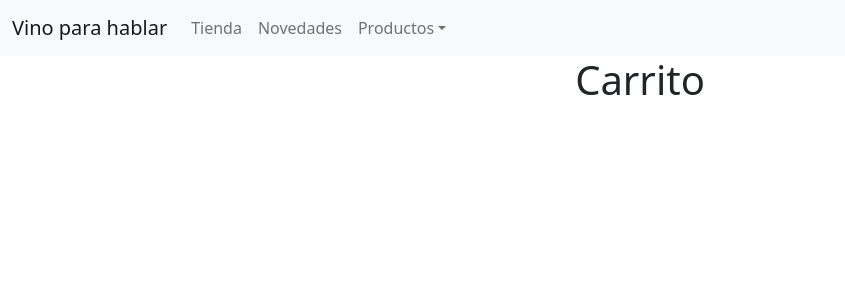
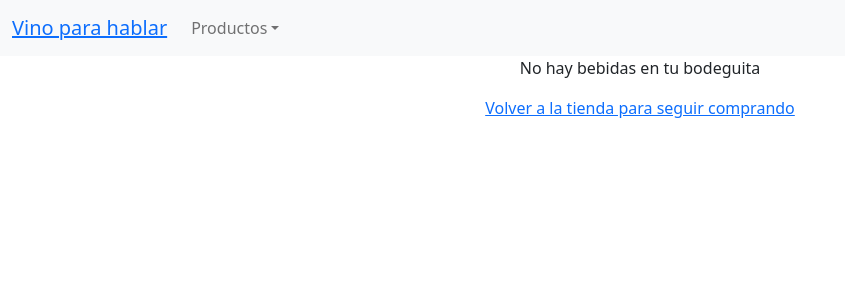
Before and after one commit to GiuliVelasco/MiTiendaEnReact, a React (Create React App) app: page /cart in a window 1280 px wide. Shown: the top 300 px of the page, without its empty margins (0-845 px from the left). Built offline with nearby package versions, Linux system fonts and the light colour scheme.

Commit message:
desafio cartView

```diff
--- a/src/App.js
+++ b/src/App.js
@@ -1,10 +1,11 @@
 import NavBar from './components/NavBar/NavBar';
-import ItemListContainer from './components/ItemListContainer/ItemListContainer'
+import ItemListContainer from './components/ItemListContainer/ItemListContainer';
 import ItemDetailContainer from './components/ItemDetailContainer/ItemDetailContainer';
 import 'bootstrap/dist/css/bootstrap.min.css';
 import './App.css';
 import { BrowserRouter, Routes, Route } from "react-router-dom";
 import CartProvider from './context/CartContext';
+import Cart from './components/Cart/Cart';
 
 function App() {
   return (
@@ -21,7 +22,7 @@ function App() {
               />
               <Route path="/about" element={<h1>About</h1>} />
               <Route path="*" element={<ItemListContainer />} />
-              <Route path='/cart' element={<h1>Carrito</h1>}/>
+              <Route path='/cart' element={<Cart/>} />
             </Routes>
           </CartProvider>
         </BrowserRouter>
--- a/src/components/Cart/Cart.js
+++ b/src/components/Cart/Cart.js
@@ -0,0 +1,30 @@
+import { useContext } from 'react';
+import { CartContext } from '../../context/CartContext';
+import { Link } from 'react-router-dom'
+import ItemCart from '../ItemCart/ItemCart';
+
+const Cart = () => {
+    const { cart, totalPrice, cleanCart } = useContext(CartContext)
+
+    if (cart.length === 0) {
+
+        return (
+            <>
+            <p>No hay bebidas en tu bodeguita</p>
+            <Link to='/'>Volver a la tienda para seguir comprando</Link>
+            </>
+        )
+    }
+
+    return (
+        <>
+            {cart.map(item => <ItemCart key={item.id} item={item}/>)}
+            <p>
+                TOTAL: ${totalPrice()}
+            </p>
+            <button onClick={() => cleanCart()}>Vaciar bodega</button>
+        </>
+    )
+}
+
+export default Cart
--- /dev/null
+++ b/src/components/ItemCart/ItemCart.js
@@ -0,0 +1,18 @@
+import { useContext } from 'react';
+import { CartContext } from '../../context/CartContext';
+
+const ItemCart = ({ item }) => {
+    const { removeToCart } = useContext(CartContext)
+
+    return (
+        <div>
+            <p>Título: {item.nombre}</p>
+            <p>Cantidad: {item.quantity}</p>
+            <p>Precio unitario: ${item.precio}</p>
+            <p>Subtotal: ${item.quantity * item.precio}</p>
+            <button onClick={() => removeToCart(item.id)}> Eliminar </button>
+        </div>
+    )
+}
+
+export default ItemCart
--- a/src/components/NavBar/NavBar.js
+++ b/src/components/NavBar/NavBar.js
@@ -5,17 +5,16 @@ import NavDropdown from 'react-bootstrap/NavDropdown';
 import './NavBar.css'
 import CardWidget from '../CardWidget/CardWidget';
 import Categories from '../Categories/Categories';
+import {Link} from 'react-router-dom'
 
 const NavBar = () => {
     return (
         <Navbar className="NavBar" bg="light" expand="lg">
             <Container>
-                <Navbar.Brand href="../ItemDetailContainer/ItemDetailContainer">Vino para hablar</Navbar.Brand>
+                <Navbar.Brand><Link to="/">Vino para hablar</Link></Navbar.Brand>
                 <Navbar.Toggle aria-controls="basic-navbar-nav" />
                 <Navbar.Collapse id="basic-navbar-nav">
                     <Nav className="me-auto">
-                        <Nav.Link href="#home">Tienda</Nav.Link>
-                        <Nav.Link href="#link">Novedades</Nav.Link>
                         <NavDropdown title="Productos" id="basic-nav-dropdown">
                             <Categories />
                         </NavDropdown>
--- a/src/context/CartContext.js
+++ b/src/context/CartContext.js
@@ -4,7 +4,6 @@ export const CartContext = createContext({})
 
 const CartProvider =({ children }) => {
     const [cart, setCart] = useState([])
-
 
     const addToCart =(item, quantity) => {
         console.log({item, quantity})
@@ -41,7 +40,7 @@ const CartProvider =({ children }) => {
         }
     }
 
-    const removeToCart = () => {}
+
 
     //mostrar cantidad de items agregados al carrito
         //PRIMER FORMA
@@ -52,19 +51,32 @@ const CartProvider =({ children }) => {
         //SEGUNDA FORMA
     const cantInCart = cart.reduce((previous, item) => previous + item.quantity, 0)
 
-    //const isInCart = {} => {}
+    const isInCart = (id) => cart.find((item) => item.id === id)? true : false
 
-    //const clearCart = {} => {
-    //    setCart([])
-    //}
+    const cleanCart = () => {
+        setCart([])
+    }
+
+    const removeToCart = (id) => {
+        let nono = cart.filter(item => item.id !== id)
+        setCart(nono)
+    }
+
+    const totalPrice = () => {
+        return cart.reduce((prev, act) => prev + act.quantity * act.precio, 0)
+    }
+
+    //const totalProduct = () => cart.reduce((acumulador, productoActual) => acumulador + productoActual.quantity, 0)
 
     const valueToShare = {
         cart,
         cantInCart,
-        //isInCart,
+        isInCart,
         addToCart,
-        //clearCart,
-        removeToCart
+        cleanCart,
+        removeToCart,
+        totalPrice,
+        //totalProduct
     }
 
     return (
```
